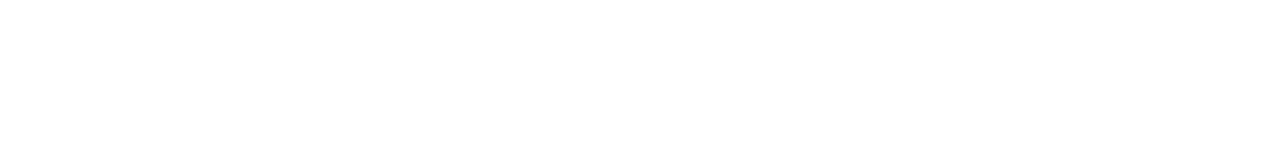
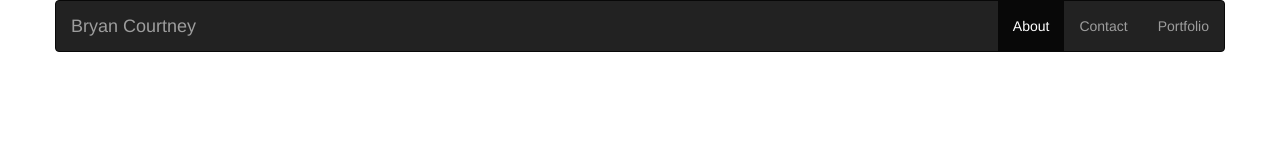
Before and after one commit to bcourtney1029/CSS-and-Bootstrap-Project, a plain HTML site: page index.html in a window 1280 px wide. Drawn offline with nearby package versions, Linux system fonts and the light colour scheme.

Commit message:
navbar finished

```diff
--- a/index.html
+++ b/index.html
@@ -3,9 +3,38 @@
 <head>
     <meta charset="UTF-8">
     <meta name="viewport" content="width=device-width, initial-scale=1.0">
-    <title>Document</title>
+    <title>About me</title>
+    <link rel="stylesheet" href="https://maxcdn.bootstrapcdn.com/bootstrap/3.4.1/css/bootstrap.min.css">
+    <link rel="icon" type="image/icon" href="../../aboutme.ico">
 </head>
 <body>
 
+    <div class="container">
+
+        <div class="row">
+            <nav class="navbar navbar-inverse">
+                <div class="container-fluid">
+                  <div class="navbar-header">
+                    <a class="navbar-brand" href="#">Bryan Courtney</a>
+                  </div>
+                  <ul class="nav navbar-nav navbar-right">
+                    <li class="active"><a href="#">About</a></li>
+                    <li><a href="contact.html">Contact</a></li>
+                    <li><a href="portfolio.html">Portfolio</a></li>
+                  </ul>
+                </div>
+              </nav>
+        </div>
+
+        <div class="row">
+
+        </div>
+        <div class="row">
+
+        </div>
+    </div>
+
+
+
 </body>
 </html>
```
Also changed, not shown: contact.html (+29 -1 lines), portfolio.html (+30 -1 lines).
